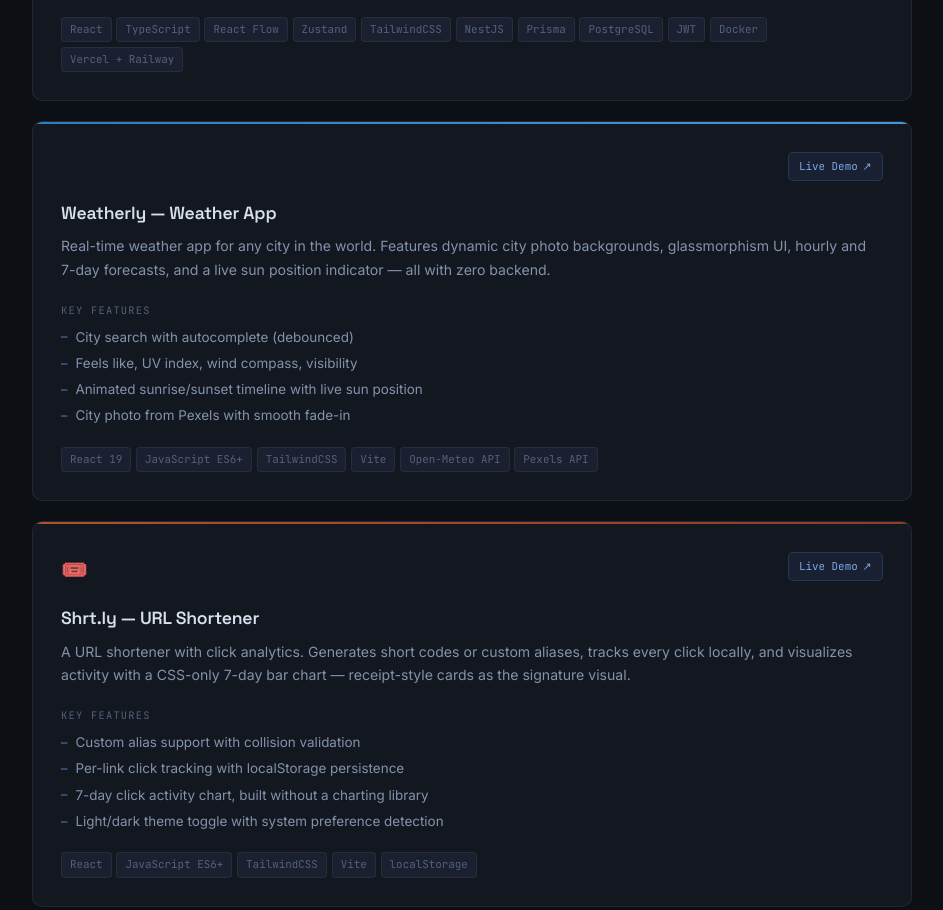
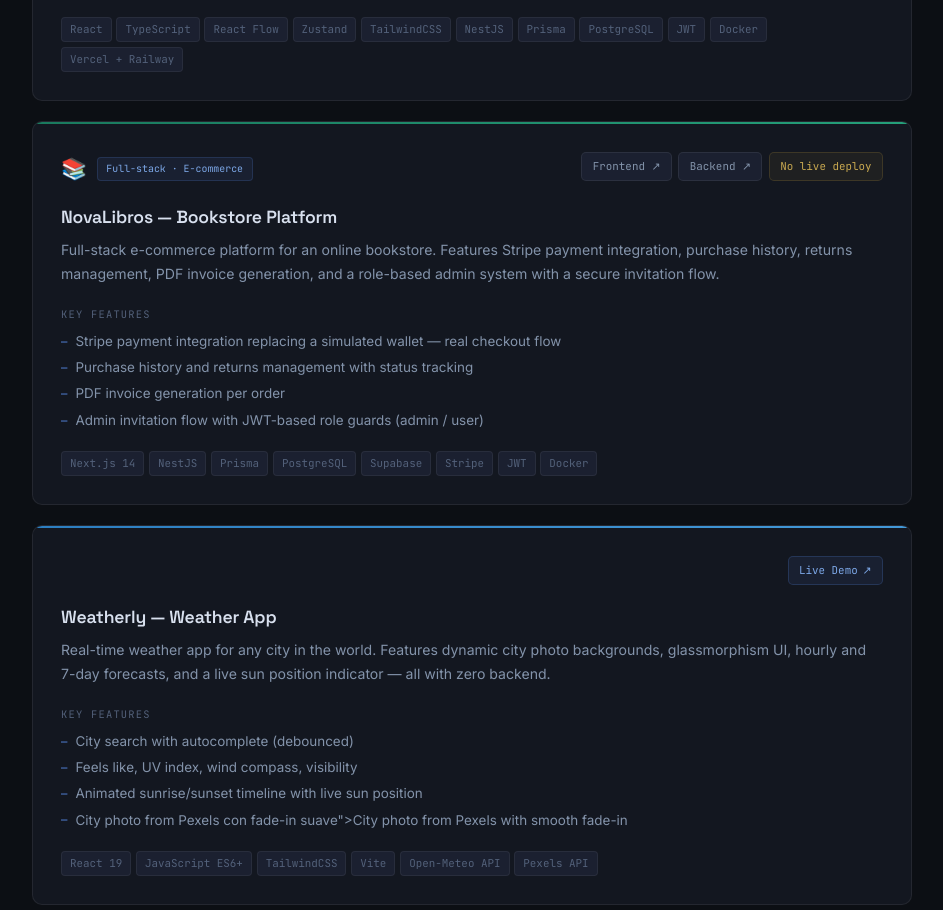
Before and after one commit to JuanManuel1904/portfolio, a plain HTML site: page index.html in a window 1280 px wide. Shown: the part 2413-3323 px from the top of the page, without its empty margins (168-1111 px from the left). Drawn offline with Linux system fonts and the light colour scheme.

Commit message:
Update index.html

```diff
--- a/index.html
+++ b/index.html
@@ -509,7 +509,39 @@
       </div>
     </div>
 
-    <!-- ── 3. WEATHERLY ── -->
+    <!-- ── 3. NOVALIBROS ── -->
+    <div class="project-card">
+      <div class="card-accent" style="background: linear-gradient(to right, #1A7A5E, #25A07A);"></div>
+      <div class="card-body">
+        <div class="card-header">
+          <div style="display:flex;align-items:center;gap:.6rem;">
+            <span style="font-size:1.3rem;">📚</span>
+            <span class="card-badge" data-en="Full-stack · E-commerce" data-es="Full-stack · E-commerce">Full-stack · E-commerce</span>
+          </div>
+          <div class="card-links">
+            <a href="https://github.com/tiendanovalibros-gif/novaLibros-frontend" target="_blank" class="card-link repo">Frontend ↗</a>
+            <a href="https://github.com/tiendanovalibros-gif/novaLibros-backend" target="_blank" class="card-link repo">Backend ↗</a>
+            <span class="card-link no-deploy" data-en="No live deploy" data-es="Sin deploy">No live deploy</span>
+          </div>
+        </div>
+        <h3 class="card-title">NovaLibros — Bookstore Platform</h3>
+        <p class="card-desc" data-en="Full-stack e-commerce platform for an online bookstore. Features Stripe payment integration, purchase history, returns management, PDF invoice generation, and a role-based admin system with a secure invitation flow." data-es="Plataforma e-commerce full-stack para una librería en línea. Integración de pagos con Stripe, historial de compras, gestión de devoluciones, generación de facturas PDF y sistema de administración por roles con flujo seguro de invitación.">Full-stack e-commerce platform for an online bookstore. Features Stripe payment integration, purchase history, returns management, PDF invoice generation, and a role-based admin system with a secure invitation flow.</p>
+        <div class="card-features">
+          <p class="card-features-title" data-en="KEY FEATURES" data-es="CARACTERÍSTICAS">KEY FEATURES</p>
+          <ul>
+            <li data-en="Stripe payment integration replacing a simulated wallet — real checkout flow" data-es="Integración de pagos con Stripe reemplazando una billetera simulada — flujo de checkout real">Stripe payment integration replacing a simulated wallet — real checkout flow</li>
+            <li data-en="Purchase history and returns management with status tracking" data-es="Historial de compras y gestión de devoluciones con seguimiento de estado">Purchase history and returns management with status tracking</li>
+            <li data-en="PDF invoice generation per order" data-es="Generación de facturas PDF por pedido">PDF invoice generation per order</li>
+            <li data-en="Admin invitation flow with JWT-based role guards (admin / user)" data-es="Flujo de invitación para admins con guards JWT por rol (admin / usuario)">Admin invitation flow with JWT-based role guards (admin / user)</li>
+          </ul>
+        </div>
+        <div class="card-stack">
+          <span class="stack-tag">Next.js 14</span><span class="stack-tag">NestJS</span><span class="stack-tag">Prisma</span><span class="stack-tag">PostgreSQL</span><span class="stack-tag">Supabase</span><span class="stack-tag">Stripe</span><span class="stack-tag">JWT</span><span class="stack-tag">Docker</span>
+        </div>
+      </div>
+    </div>
+
+    <!-- ── 4. WEATHERLY ── -->
     <div class="project-card">
       <div class="card-accent" style="background: linear-gradient(to right, #2C7EC0, #4399D8);"></div>
       <div class="card-body">
@@ -526,7 +558,7 @@
             <li data-en="City search with autocomplete (debounced)" data-es="Búsqueda de ciudades con autocompletado (debounced)">City search with autocomplete (debounced)</li>
             <li data-en="Feels like, UV index, wind compass, visibility" data-es="Sensación térmica, índice UV, brújula de viento, visibilidad">Feels like, UV index, wind compass, visibility</li>
             <li data-en="Animated sunrise/sunset timeline with live sun position" data-es="Línea animada amanecer/atardecer con posición solar en vivo">Animated sunrise/sunset timeline with live sun position</li>
-            <li data-en="City photo from Pexels with smooth fade-in" data-es="Foto de la ciudad desde Pexels con fade-in suave">City photo from Pexels with smooth fade-in</li>
+            <li data-en="City photo from Pexels with smooth fade-in" data-es="Foto de la ciudad desde Pexels con fade-in suave">City photo from Pexels con fade-in suave">City photo from Pexels with smooth fade-in</li>
           </ul>
         </div>
         <div class="card-stack">
@@ -535,7 +567,7 @@
       </div>
     </div>
 
-    <!-- ── 4. SHRT.LY ── -->
+    <!-- ── 5. SHRT.LY ── -->
     <div class="project-card">
       <div class="card-accent" style="background: linear-gradient(to right, #B05030, #8C3E26);"></div>
       <div class="card-body">
@@ -562,7 +594,7 @@
       </div>
     </div>
 
-    <!-- ── 5. TODO APP ── -->
+    <!-- ── 6. TODO APP ── -->
     <div class="project-card">
       <div class="card-accent" style="background: linear-gradient(to right, #2F7A50, #3A9060);"></div>
       <div class="card-body">
```
